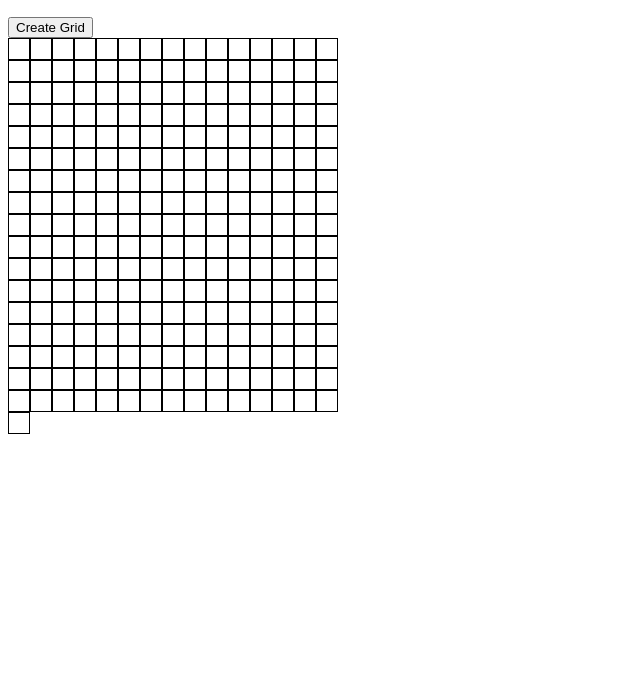
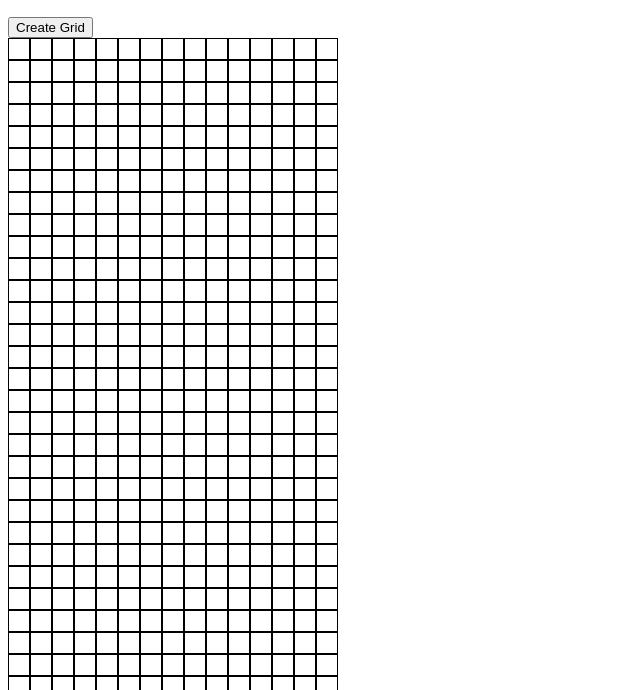
Before and after one commit to treyastamant/etch-a-scetch, a plain HTML site: page index.html in a window 1280 px wide. Both pictures are taken after a click on the button "Create Grid". Shown: the part 110-800 px from the top of the page, without its empty margins (0-640 px from the left). Drawn offline with Linux system fonts and the light colour scheme.

Commit message:
Add create grid and hover effect

```diff
--- a/script.js
+++ b/script.js
@@ -19,5 +19,5 @@ function createGrid(h, w) {
 
 const start = document.querySelector('#gridBtn');
 start.addEventListener('click', () => {
-  createGrid(16, 16)
+  createGrid(32, 32)
 }, {once : true});
--- a/styles.css
+++ b/styles.css
@@ -1,7 +1,7 @@
 #container {
   display: flex;
   width: 340px;
-  height: auto;
+  height: 340px;
   flex-wrap: wrap;
 }
 
@@ -10,3 +10,17 @@
   height: 20px;
   border: solid 0.5px black;
 }
+
+
+/* #container {
+  display: flex;
+  width: 680px;
+  height: 680px;
+  flex-wrap: wrap;
+}
+
+.grid {
+  width: 6.1%;
+  height: 6.1%;
+  border: solid 0.5px black;
+} */
```
